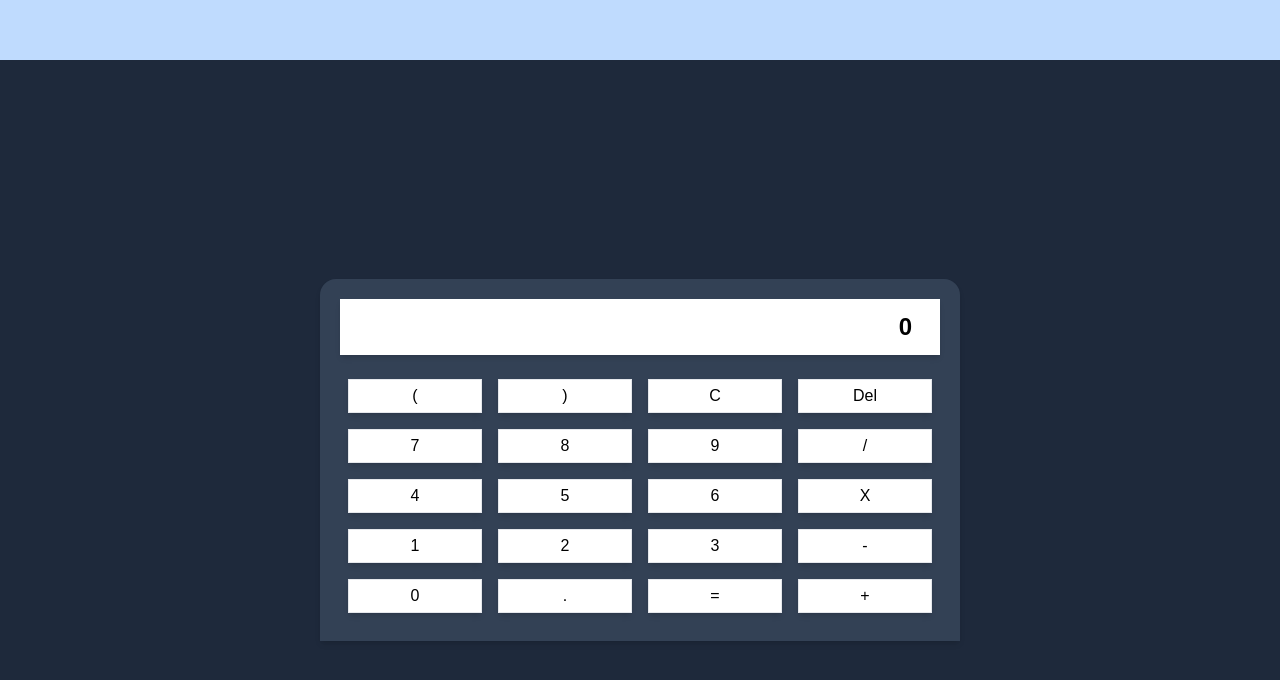
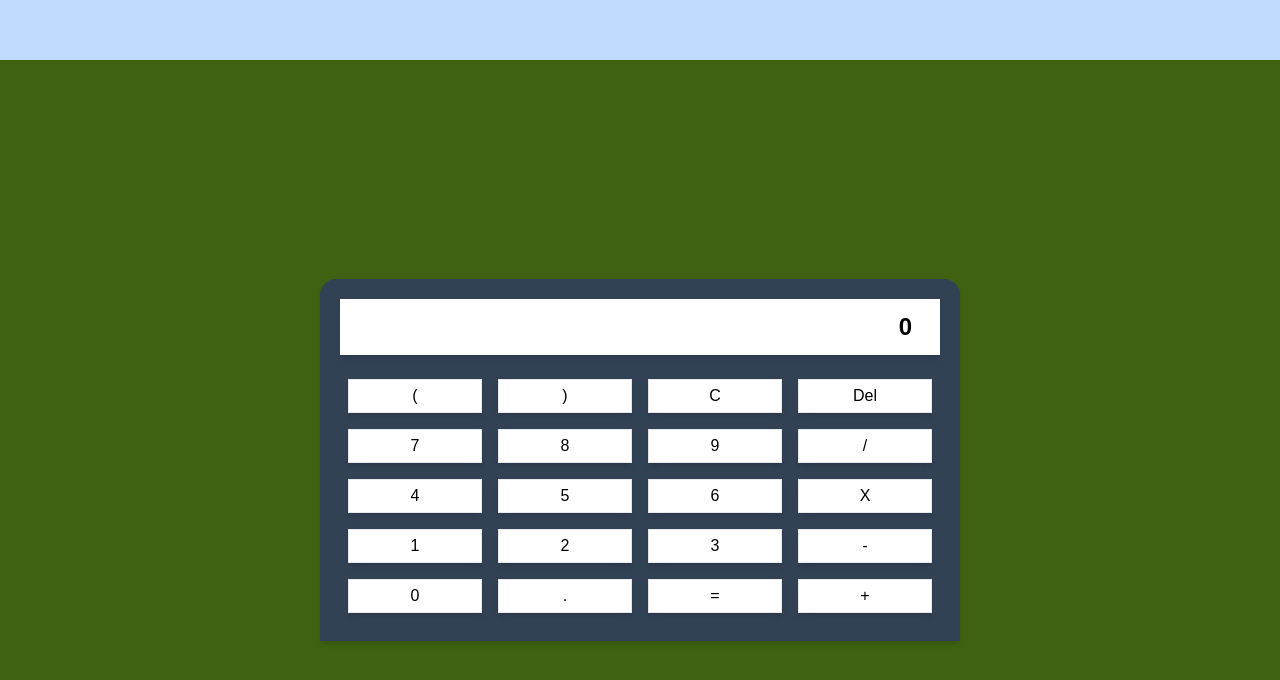
Before and after one commit to Mustafizmilky/master, a website: page index.html in a window 1280 px wide. Shown: the part 740-1420 px from the top of the page. Drawn offline with Linux system fonts and the light colour scheme.

Commit message:
change something

```diff
--- a/index.html
+++ b/index.html
@@ -119,7 +119,7 @@
 
     <!-- calculator project start -->
 
-    <section id="calculator " class="bg-slate-800">
+    <section id="calculator " class="bg-lime-800">
       <div
         class="container flex items-center justify-center mx-auto min-h-screen"
       >
```
Also changed, not shown: css/style.css.
